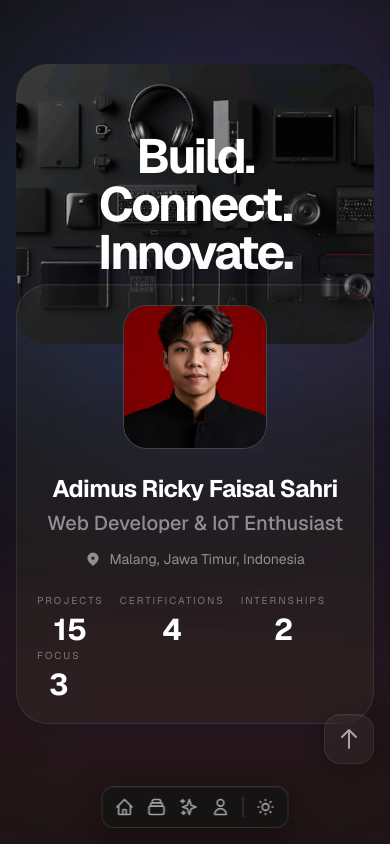
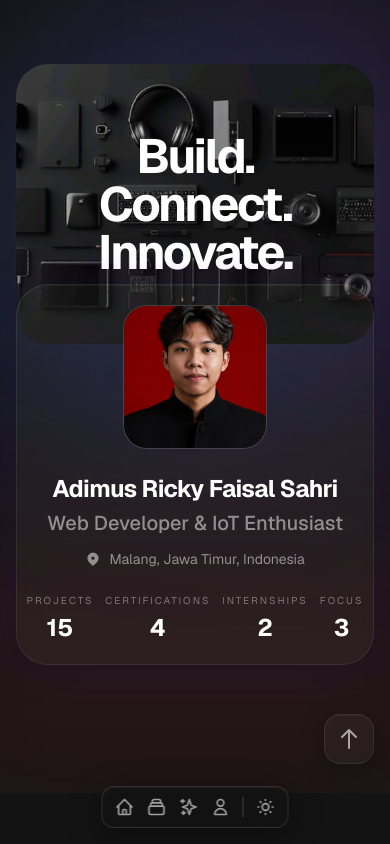
Before and after one commit to dimss19/portfolio, a Next.js app: page / in a window 390 px wide. Shown: the top 844 px of the page. Built offline with nearby package versions, Linux system fonts and the light colour scheme.

Commit message:
Add responsive fixes, SEO optimization & Google site verification

```diff
--- a/app/layout.tsx
+++ b/app/layout.tsx
@@ -63,6 +63,9 @@ export const metadata: Metadata = {
     index: true,
     follow: true,
   },
+  other: {
+    "google-site-verification": "ys745uZahX5ZFm-e88UeqxgYtQnlxPxJM6pLZ4y7Zf8",
+  },
 };
 
 export default function RootLayout({
--- a/components/Hero.tsx
+++ b/components/Hero.tsx
@@ -52,11 +52,11 @@ export default function Hero() {
                 {profile.location}
               </p>
             </div>
-            <div className="flex gap-x-4 sm:gap-x-6 lg:gap-x-10 text-center flex-wrap">
+            <div className="flex gap-x-3 sm:gap-x-6 lg:gap-x-10 text-center">
               {profile.stats.map((stat) => (
                 <div key={stat.label}>
                   <p className="text-[10px] uppercase tracking-[0.2em] mb-1" style={{ color: "var(--card-text-dim)" }}>{stat.label}</p>
-                  <p className="text-3xl font-bold" style={{ color: "var(--card-text)" }}>{stat.value}</p>
+                  <p className="text-2xl sm:text-3xl font-bold" style={{ color: "var(--card-text)" }}>{stat.value}</p>
                 </div>
               ))}
             </div>
```
